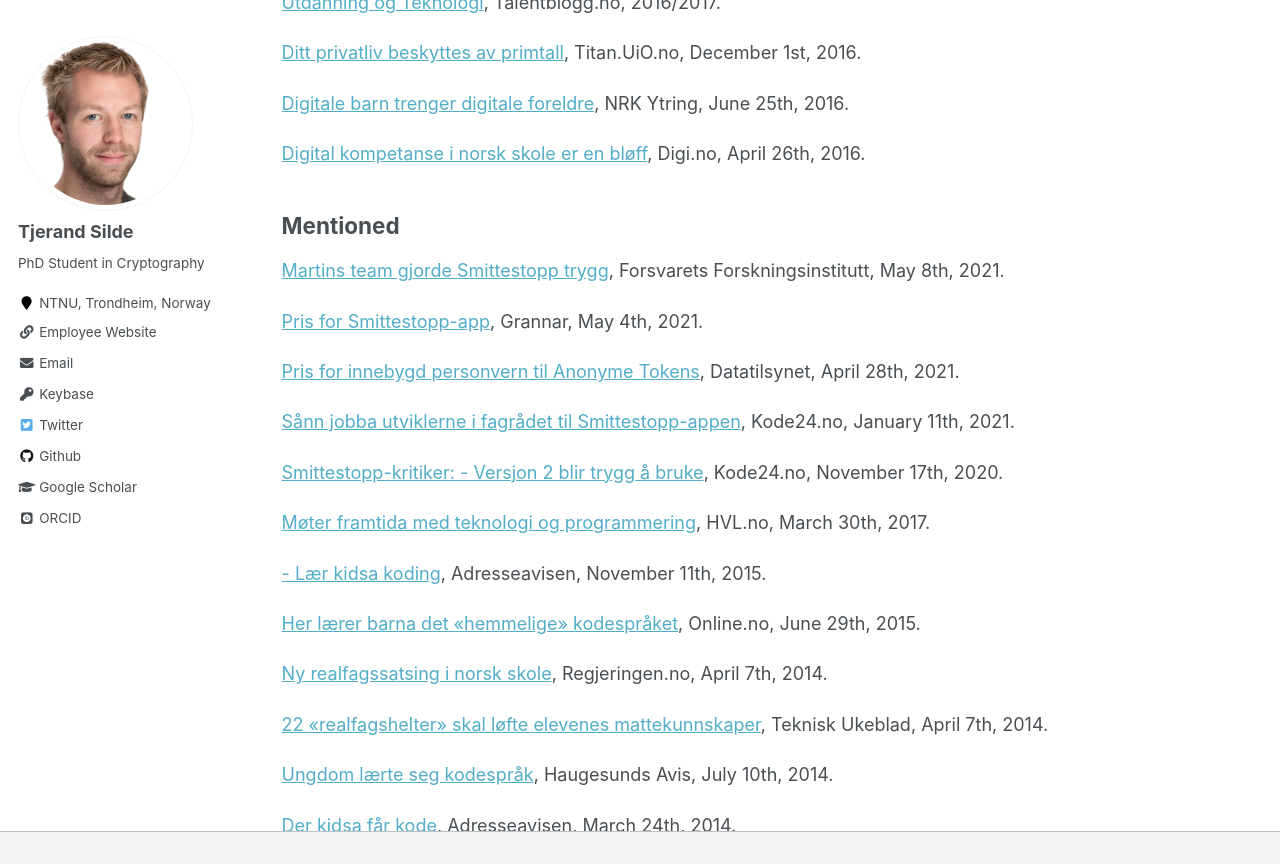
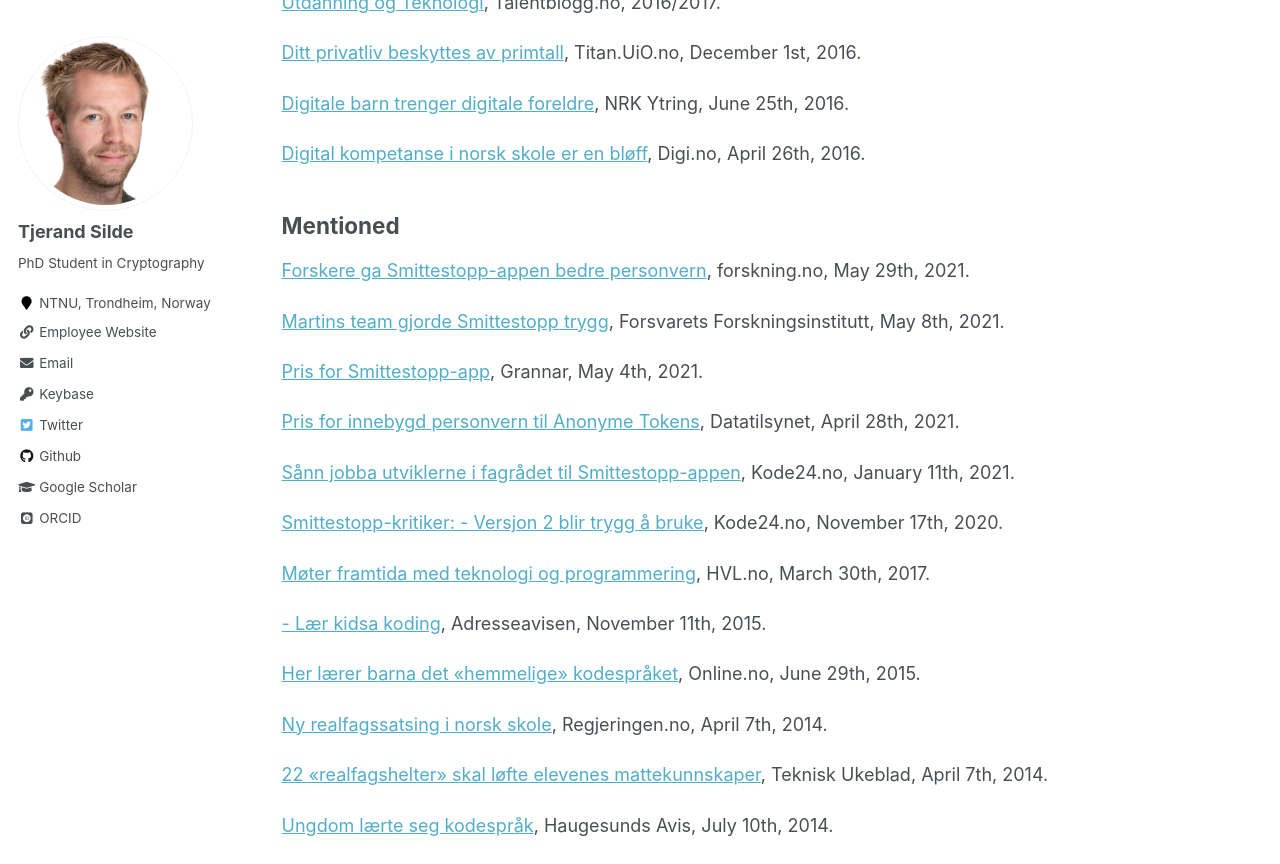
Before and after one commit to tjesi/tjesi.github.io, a Jekyll site: the page built from _pages/media.md, in a window 1280 px wide and 900 px high, scrolled down 868 px, cut to the strip 0-864 px from the top of the window. Built offline with Jekyll 4.4.1, drawn with Linux system fonts in a browser that asks for light colours; some web fonts are replaced.

Commit message:
Update media.md

```diff
--- a/_pages/media.md
+++ b/_pages/media.md
@@ -41,6 +41,8 @@ author_profile: true
 
 ## Mentioned
 
+[Forskere ga Smittestopp-appen bedre personvern](https://forskning.no/app-data-forsvarets-forskningsinstitutt/forskere-ga-smittestopp-appen-bedre-personvern/1865394), forskning.no, May 29th, 2021.
+
 [Martins team gjorde Smittestopp trygg](https://www.ffi.no/aktuelt/nyheter/martins-team-gjorde-smittestopp-trygg), Forsvarets Forskningsinstitutt, May 8th, 2021.
 
 [Pris for Smittestopp-app](https://grannar.no/2021/05/pris-for-smittestopp-app), Grannar, May 4th, 2021.
```
